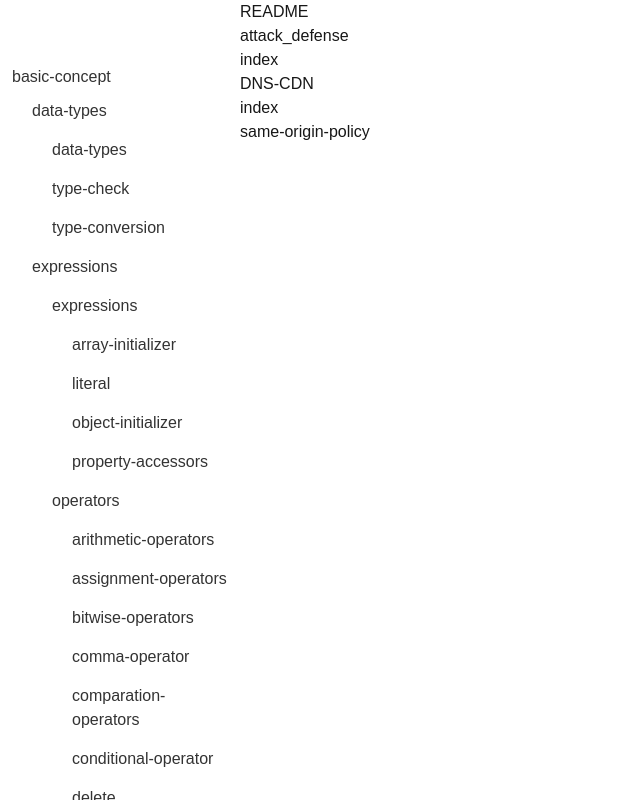
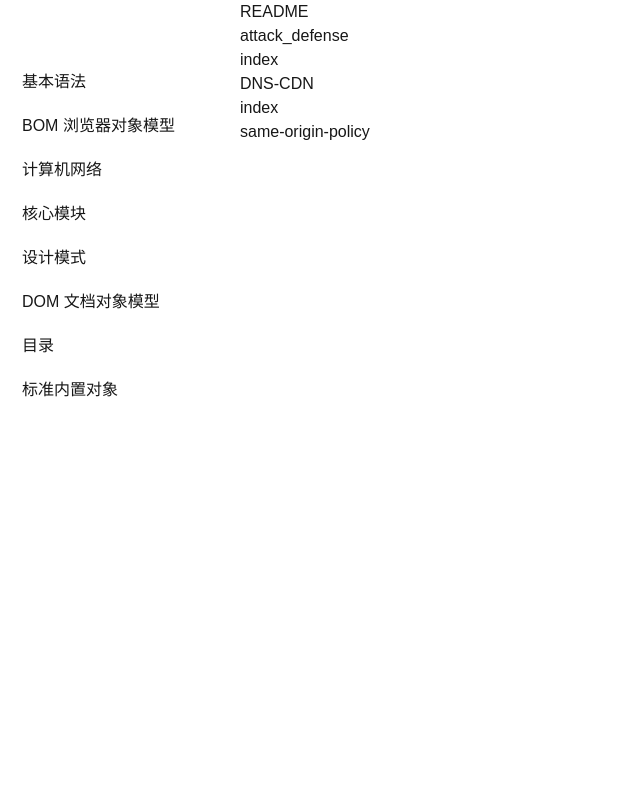
Before and after one commit to townechow/townechow.github.io, a Next.js app: page /front-end/list in a window 1280 px wide. Shown: the whole page, without its empty margins (0-640 px from the left). Built offline with nearby package versions, Linux system fonts and the light colour scheme.

Commit message:
fix: menu

```diff
--- a/src/app/code.css
+++ b/src/app/code.css
@@ -11,6 +11,7 @@
   max-width: 980px;
   margin: 0 auto;
   padding: 45px;
+  flex: 1;
 }
 
 @media (max-width: 767px) {
--- a/src/app/front-end/layout.tsx
+++ b/src/app/front-end/layout.tsx
@@ -3,7 +3,7 @@ import styles from "./index.module.css";
 import { getDirectoryTree } from "@/utiles";
 import path from "path"
 
-import DirMunu from "@/components/DirectoryMenu"
+import DirMenu from "@/components/DirectoryMenu"
 const CONTENT_DIR = "/public/front-end"
 const CONTENT_PATH = path.join(process.cwd(), CONTENT_DIR);
 
@@ -21,7 +21,7 @@ export default function RootLayout({
     const tree = getDirectoryTree(CONTENT_PATH);
     return (
         <main className={styles.main}>
-            <DirMunu tree={tree} />
+            <DirMenu tree={tree} />
             {children}
         </main>
     );
--- a/src/components/DirectoryMenu/index.module.css
+++ b/src/components/DirectoryMenu/index.module.css
@@ -9,31 +9,44 @@
   padding-top: 80px;
   padding: 60px 12px 40px 12px;
 }
-
-.menu ul {
-  list-style: none;
-  padding-left: 20px;
+/* .menu 是整个菜单的样式 */
+.menu {
+  list-style-type: none;
+  padding-left: 0;
 }
 
-.menu a,
-.menu span {
-  text-decoration: none;
-  color: #333;
+/* 菜单项的样式 */
+.menuItem {
+  cursor: pointer;
   display: block;
-  padding: 5px 0;
-  transition: color 0.3s;
+  padding: 10px;
 }
 
-.menu a:hover {
-  color: #007BFF;
+.activity {
+  font-weight: bold;
 }
 
-.menu li {
-  margin-bottom: 5px;
+/* .subMenu 用于子菜单的样式 */
+.subMenu {
+  list-style-type: none;
+  padding-left: 20px;
+  margin: 0;
+  height: 0; /* 初始状态下子菜单的高度为 0 */
+  overflow: hidden;
+  transition: height 0.3s ease-out; /* 使用 height 过渡 */
 }
 
-/* 子菜单样式 */
-.menu ul ul {
-  margin-top: 5px;
-  padding-left: 20px;
+/* 展开时的子菜单 */
+.subMenu.show {
+  height: auto; /* 自动根据内容调整高度 */
 }
+
+/* 给子菜单项一些样式 */
+.subMenu li {
+  padding: 5px 0;
+}
+
+/* 在菜单项被点击展开时给其加上样式 */
+.expanded {
+  font-weight: bold;
+}
--- a/src/components/DirectoryMenu/index.tsx
+++ b/src/components/DirectoryMenu/index.tsx
@@ -1,36 +1,91 @@
-// components/DirectoryMenu.tsx
-import React from 'react';
+"use client"
+import React, { useMemo, useState, useEffect } from 'react';
 import styles from "./index.module.css"
+import { usePathname } from 'next/navigation';
 
 interface DirectoryNode {
   name: string;
   path: string;
-  uri: string;
+  uri?: string;
   children: DirectoryNode[];
 }
 
 interface DirectoryMenuProps {
   tree: DirectoryNode[];
+  currentUri?: string;
 }
 
+const DirectoryMenu: React.FC<DirectoryMenuProps> = ({ tree, currentUri }) => {
+  const [expandedPaths, setExpandedPaths] = useState<Set<string>>(new Set());
 
-const DirectoryMenu: React.FC<DirectoryMenuProps> = ({ tree }) => {
+  // 通过 useEffect 确保只在客户端访问 sessionStorage
+  useEffect(() => {
+    if (typeof window !== "undefined") {
+      const storedState = sessionStorage.getItem('expandedPaths');
+      const storedSet = storedState ? new Set<string>(JSON.parse(storedState)) : new Set<string>();
+      setExpandedPaths(storedSet);
+    }
+  }, []); // 空依赖数组意味着仅在组件挂载后执行一次
+
+  // 更新 sessionStorage 中的展开状态
+  const updateSessionStorage = (newExpandedPaths: Set<string>) => {
+    if (typeof window !== "undefined") {
+      sessionStorage.setItem('expandedPaths', JSON.stringify(Array.from(newExpandedPaths)));
+    }
+  };
+
+  const handleToggle = (path: string) => {
+    setExpandedPaths(prev => {
+      const newExpandedPaths = new Set(prev);
+      if (newExpandedPaths.has(path)) {
+        newExpandedPaths.delete(path);
+      } else {
+        newExpandedPaths.add(path);
+      }
+      updateSessionStorage(newExpandedPaths);
+      return newExpandedPaths;
+    });
+  };
+
+  // 渲染每个节点的函数，支持递归
+  const renderNode = (node: DirectoryNode) => {
+    return (
+      <li key={node.path} className={currentUri === `/${node.uri}` ? styles.activity : ""}>
+        <div>
+          <span
+            onClick={() => handleToggle(node.path)}
+            className={`${styles.menuItem} ${expandedPaths.has(node.path) ? styles.expanded : ""}`}
+          >
+            {node.uri ? <a href={`/${node.uri}`}>{node.name}</a> : <span>{node.name}</span>}
+          </span>
+        </div>
+        {/* 递归渲染子菜单 */}
+        {node.children.length > 0 && (
+          <ul className={`${styles.subMenu} ${expandedPaths.has(node.path) ? styles.show : ""}`}>
+            {node.children.map(child => renderNode(child))}
+          </ul>
+        )}
+      </li>
+    );
+  };
+
+  const renderedTree = useMemo(() => (
+    <ul className={styles.menu}>
+      {tree.map(node => renderNode(node))}
+    </ul>
+  ), [tree, currentUri, expandedPaths]);
+
+  return renderedTree;
+};
+
+const AsideMenu: React.FC<DirectoryMenuProps> = ({ tree }) => {
+  const pathName = usePathname();
+
   return (
-    <ul className={styles.menu}>
-      {tree.map(node => (
-        <li key={node.path}>
-          {node.children.length > 0 ? <span >{node.name}</span> : <a href={`/${node.uri}`}>{node.name}</a>}
-          {node.children.length > 0 && <DirectoryMenu tree={node.children} />}
-        </li>
-      ))}
-    </ul>
+    <aside className={styles.aside}>
+      <DirectoryMenu tree={tree} currentUri={pathName} />
+    </aside>
   );
 };
-const AsideMenu: React.FC<DirectoryMenuProps> = ({ tree }) => {
-  return <aside className={styles.aside}>
-    <DirectoryMenu tree={tree} />
-  </aside>
-
-}
 
 export default AsideMenu;
--- a/src/utiles/directoryMenu.ts
+++ b/src/utiles/directoryMenu.ts
@@ -1,11 +1,12 @@
 // utils/getDirectoryTree.ts
 import fs from 'fs';
 import path from 'path';
+import matter from "gray-matter";
 
 export interface DirectoryNode {
   name: string;
   path: string;
-  uri: string;
+  uri?: string;
   children: DirectoryNode[];
 }
 
@@ -20,15 +21,25 @@ export function getDirectoryTree(dirPath: string, excludeDirs: string[] = ['asse
     const fullPath = path.join(dirPath, item.name);
     const resourcesRelativePath = path.relative(path.join(process.cwd(), 'public/'), fullPath);
     if (item.isDirectory()) {
+      const indexFile = path.join(fullPath, 'index.md')
+      const indexFileRelativePath = path.relative(path.join(process.cwd(), 'public/'), indexFile)
+      let fileContent = '';
+      let data = null
+      if (fs.existsSync(indexFile)) {
+        fileContent = fs.readFileSync(indexFile, "utf-8");
+        data = matter(fileContent).data;
+      }
       tree.push({
-        name: item.name,
-        path: fullPath,
-        uri: resourcesRelativePath,
+        name: data?.title || item.name,
+        path: fileContent ? indexFile : fullPath,
+        uri: fileContent ? indexFileRelativePath.replace('.md', '') : '',
         children: getDirectoryTree(fullPath),
       });
-    } else if (item.isFile() && path.extname(item.name) === '.md') {
+    } else if (item.isFile() && path.extname(item.name) === '.md' && item.name !== "index.md") {
+      const fileContent = fs.readFileSync(fullPath, "utf-8");
+      const data = matter(fileContent).data;
       tree.push({
-        name: item.name.replace('.md', ''),
+        name: data?.title || item.name.replace('.md', ''),
         path: fullPath,
         uri: resourcesRelativePath.replace('.md', ''),
         children: [],
--- a/src/utiles/markdown.ts
+++ b/src/utiles/markdown.ts
@@ -18,7 +18,7 @@ export const md2html = (mdContent: string, filePath: string) => {
     // @ts-expect-error no type
     .use((mdInstance) => LinkPlug(mdInstance, filePath))
     // @ts-expect-error no type
-    .use((mdInstance) =>markdownItImageExtractor(mdInstance, filePath))
+    .use((mdInstance) => markdownItImageExtractor(mdInstance, filePath))
   return md.render(mdContent);
 };
 
```
